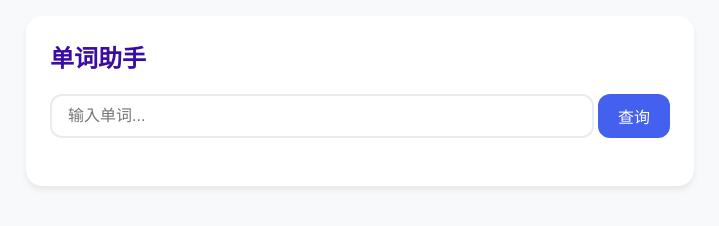
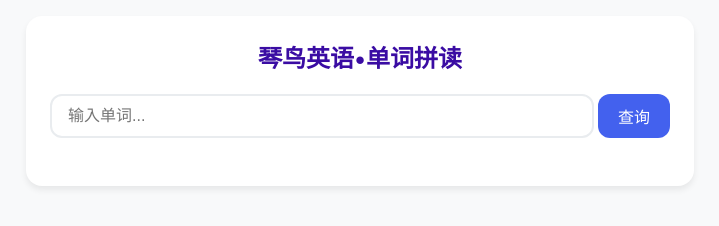
Before and after one commit to huaxiao12399/word-2, a website: page public/index.html in a window 1280 px wide. Shown: the whole page, without its empty margins (280-999 px from the left). Drawn offline with Linux system fonts and the light colour scheme.

Commit message:
Update index.html

```diff
--- a/public/index.html
+++ b/public/index.html
@@ -1,7 +1,7 @@
 <!DOCTYPE html>
 <html>
 <head>
-  <title>单词助手</title>
+  <title>琴鸟英语•单词拼读</title>
   <meta charset="UTF-8">
   <meta name="viewport" content="width=device-width, initial-scale=1.0">
   <script>
@@ -87,7 +87,7 @@
     .app-header {
       display: flex;
       align-items: center;
-      justify-content: space-between;
+      justify-content: center;
       margin-bottom: var(--spacing-md);
     }
 
@@ -471,7 +471,7 @@
 <body>
   <div class="container">
     <div class="app-header">
-    <h1>单词助手</h1>
+    <h1>琴鸟英语•单词拼读</h1>
     </div>
     <div class="search-box">
       <input type="text" id="wordInput" placeholder="输入单词...">
```
